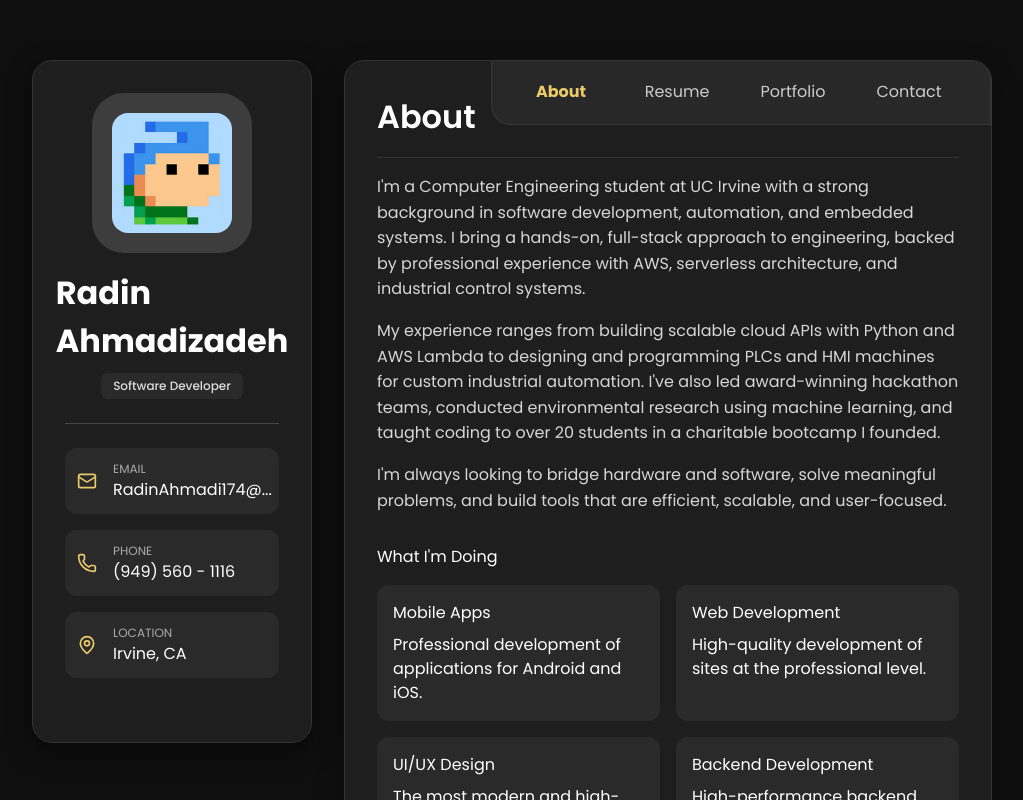
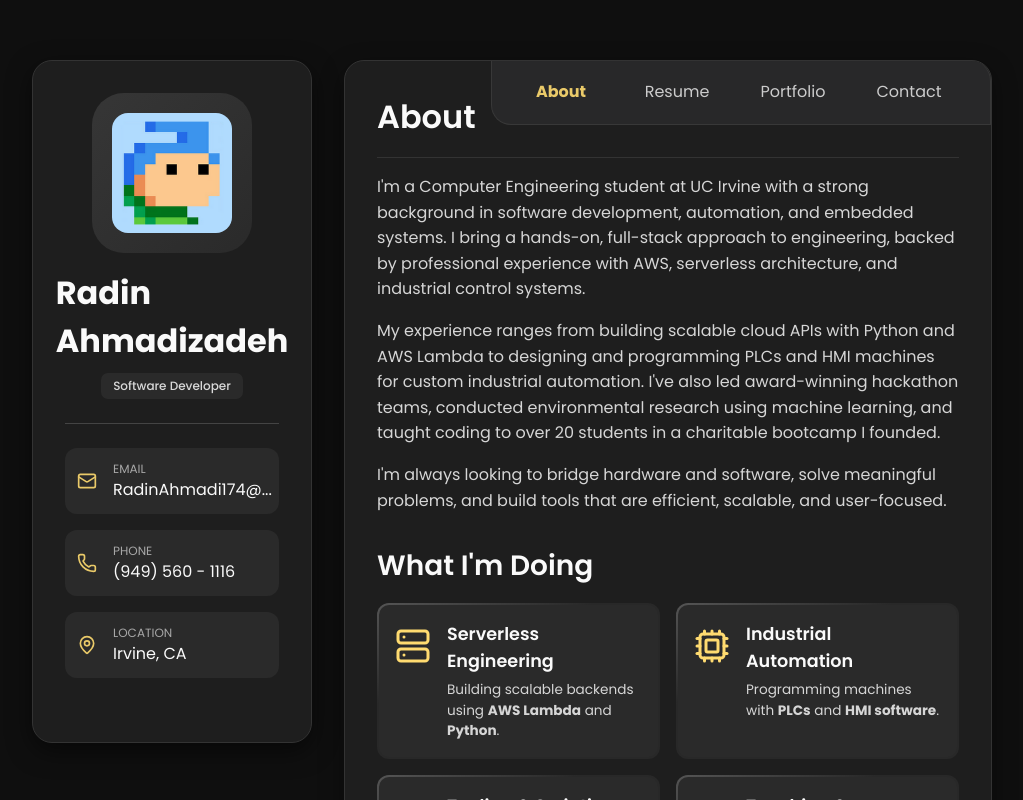
Before and after one commit to BobBobilion/PersonalWebsite, a Next.js app in the folder my-portfolio/: page / in a window 1280 px wide. Shown: the top 800 px of the page, without its empty margins (128-1151 px from the left). Built offline with nearby package versions, Linux system fonts and the light colour scheme.

Commit message:
fixed resume

```diff
--- a/my-portfolio/app/components/PageLayout/PageLayout.tsx
+++ b/my-portfolio/app/components/PageLayout/PageLayout.tsx
@@ -17,11 +17,11 @@ export default function PageLayout({ children }: { children: React.ReactNode })
         style={{
           flex: 1,
           background: "#1e1e1e",
-          color: "white",
+          color: "#fafafa",
           border: "1px solid #333",
           borderRadius: "20px", // 👈 rounded corners
           padding: "2rem",
-          overflow: "hidden", // keeps content clean inside
+          // overflow: "hidden", // keeps content clean inside
           boxShadow: "0 8px 24px rgba(0, 0, 0, 0.4)"
         }}
       >
--- a/my-portfolio/app/components/Pages/About.tsx
+++ b/my-portfolio/app/components/Pages/About.tsx
@@ -1,3 +1,11 @@
+import {
+  Server,
+  Cpu,
+  Terminal,
+  Users
+} from "lucide-react";
+import { ReactNode } from "react";
+
 
 export default function About() {
   return (
@@ -16,29 +24,88 @@ export default function About() {
 
 
       <section style={{ marginTop: "2rem" }}>
-        <h2>What I'm Doing</h2>
+        <h2 style={{ fontSize: "1.75rem", fontWeight: 600 }}>What I'm Doing</h2>
+
         <div style={{ display: "flex", flexWrap: "wrap", gap: "1rem", marginTop: "1rem" }}>
-          <Card title="Mobile Apps" desc="Professional development of applications for Android and iOS." />
-          <Card title="Web Development" desc="High-quality development of sites at the professional level." />
-          <Card title="UI/UX Design" desc="The most modern and high-quality design made at a professional level." />
-          <Card title="Backend Development" desc="High-performance backend services designed for scalability and seamless UX." />
+          <Card
+            title="Serverless Engineering"
+            icon={<Server size={36} color="#ffdb70" />}
+            desc={<>Building scalable backends using <strong>AWS Lambda</strong> and <strong>Python</strong>.</>}
+          />
+
+          <Card
+            title="Industrial Automation"
+            icon={<Cpu size={36} color="#ffdb70" />}
+            desc={<>Programming machines with <strong>PLCs</strong> and <strong>HMI software</strong>.</>}
+          />
+
+          <Card
+            title="Tooling & Scripting"
+            icon={<Terminal size={36} color="#ffdb70" />}
+            desc={<>Automating workflows with <strong>Python</strong> and <strong>SQL</strong> scripts.</>}
+          />
+
+          <Card
+            title="Teaching & Mentorship"
+            icon={<Users size={36} color="#ffdb70" />}
+            desc={<>Leading <strong>bootcamps</strong> and mentoring <strong>CS students</strong>.</>}
+          />
         </div>
       </section>
+
+
+
     </>
   );
 }
 
-function Card({ title, desc }: { title: string; desc: string }) {
+function Card({
+  title,
+  desc,
+  icon
+}: {
+  title: string;
+  desc: React.ReactNode;
+  icon: React.ReactNode;
+}) {
   return (
-    <div style={{
-      flex: "1 1 40%",
-      background: "#2a2a2a",
-      padding: "1rem",
-      borderRadius: "12px",
-      minWidth: "250px"
-    }}>
-      <h3>{title}</h3>
-      <p style={{ marginTop: "0.5rem" }}>{desc}</p>
+    <div
+      style={{
+        flex: "1 1 40%",
+        padding: "2px",
+        borderRadius: "12px",
+        background: "linear-gradient(155deg, #555 0%, #282828 35%)",
+        minWidth: "250px",
+        transition: "transform 0.1s ease-in-out",
+        transform: "scale(1)"
+      }}
+      onMouseEnter={(e) => {
+        e.currentTarget.style.transform = "scale(1.015)";
+      }}
+      onMouseLeave={(e) => {
+        e.currentTarget.style.transform = "scale(1)";
+      }}
+    >
+      <div
+        style={{
+          background: "#2a2a2a",
+          borderRadius: "10px",
+          padding: "1rem",
+          height: "100%",
+          display: "flex",
+          alignItems: "flex-start", // 👈 aligns icon to the top
+          gap: "1rem"
+        }}
+      >
+        {/* Icon on the left, larger */}
+        <div style={{ flexShrink: 0, paddingTop: "0.4rem"}}>{icon}</div>
+
+        {/* Text content */}
+        <div>
+          <h3 style={{ fontSize: "1.1rem", fontWeight: 600, color: "#fafafa", marginBottom: "0.4rem" }}>{title}</h3>
+          <p style={{ fontSize: "0.85rem", color: "#d6d6d6", margin: 0 }}>{desc}</p>
+        </div>
+      </div>
     </div>
   );
 }
--- a/my-portfolio/app/components/Pages/Resume.tsx
+++ b/my-portfolio/app/components/Pages/Resume.tsx
@@ -84,7 +84,7 @@ export default function Resume() {
         />
       </Section>
 
-      {/* <Section title="Projects" icon={<FlaskConical size={20} color="#ffdb70" />} cutHeight={projectsHeight}>
+      <Section title="Projects" icon={<FlaskConical size={20} color="#ffdb70" />} cutHeight={projectsHeight}>
         <TimelineItem
           title="Environmental Research Project"
           subtitle="Developer, Researcher"
@@ -119,7 +119,7 @@ export default function Resume() {
             "Bear Jams: 2nd (2022, UC Berkeley)"
           ]}
         />
-      </Section> */}
+      </Section>
 
       <DownloadResumeButton />
 
@@ -260,80 +260,19 @@ const TimelineItem = forwardRef<HTMLDivElement, {
 });
 
 TimelineItem.displayName = "TimelineItem";
-
-// function DownloadResumeButton() {
-//   return (
-//     <div
-//       style={{
-//         position: "fixed",
-//         bottom: "3rem",
-//         right: "12rem",
-//         zIndex: 999
-//       }}
-//     >
-//       {/* Background container */}
-//       <div
-//         style={{
-//           background: "#1e1e1e",          // solid black backdrop
-//           display: "inline-block",
-//           borderRadius: "10px",
-//         }}
-//       >
-//         <a
-//           href="/Resume - Radin Ahmadizadeh.pdf"
-//           download
-//           style={{
-//             background: "linear-gradient(135deg, #2a2a2a, #1a1a1a)",
-//             borderRadius: "10px",
-//             border: "1px solid #3d3d3d",
-//             padding: "0.9rem 1.25rem",
-//             color: "#ffdb70",
-//             textDecoration: "none",
-//             display: "flex",
-//             alignItems: "center",
-//             gap: "0.5rem",
-//             fontWeight: 500,
-//             fontSize: "1rem",
-//             transition: "all 0.15s ease"
-//           }}
-//           onMouseEnter={(e) => {
-//             e.currentTarget.style.background = "linear-gradient(120deg, rgba(255, 219, 112, 0.1) 30%, #202023 70%)";
-//             e.currentTarget.style.border = "1px solid #ffdb70";
-//           }}
-//           onMouseLeave={(e) => {
-//             e.currentTarget.style.background = "linear-gradient(135deg, #2a2a2a, #1a1a1a)";
-//             e.currentTarget.style.border = "1px solid #3d3d3d";
-//           }}
-//         >
-//           <FileText size={18} />
-//           Download CV
-//         </a>
-//       </div>
-//     </div>
-//   );
-// }
-
 function DownloadResumeButton() {
-  const [isPinned, setIsPinned] = useState(false);
-  const anchorRef = useRef<HTMLDivElement>(null);
-
-  useEffect(() => {
-    const offset = 100; // 👈 adjust this value to delay pinning
-
-    const handleScroll = () => {
-      if (!anchorRef.current) return;
-
-      const rect = anchorRef.current.getBoundingClientRect();
-      const bottomVisible = rect.top <= window.innerHeight && rect.bottom + offset <= window.innerHeight;
-
-      setIsPinned(bottomVisible);
-    };
-    window.addEventListener("scroll", handleScroll, { passive: true });
-    return () => window.removeEventListener("scroll", handleScroll);
-  }, []);
-
-  // Shared button element
-  const button = (
+  return (
+    <div
+      style={{
+        position: "sticky",
+        bottom: "2rem", // 👈 sticks 2rem from bottom of scrollable parent
+        display: "flex",
+        justifyContent: "flex-end",
+        marginTop: "3rem",
+        marginRight: "2rem",
+        zIndex: 2
+      }}
+    >
       <div
         style={{
           background: "#0f0f0f",
@@ -343,7 +282,7 @@ function DownloadResumeButton() {
         }}
       >
         <a
-        href="/resume.pdf"
+          href="/Resume - Radin Ahmadizadeh.pdf"
           download
           style={{
             background: "linear-gradient(135deg, #2a2a2a, #1a1a1a)",
@@ -360,11 +299,13 @@ function DownloadResumeButton() {
             transition: "all 0.15s ease"
           }}
           onMouseEnter={(e) => {
-          e.currentTarget.style.background = "linear-gradient(120deg, rgba(255, 219, 112, 0.1) 30%, #202023 70%)";
+            e.currentTarget.style.background =
+              "linear-gradient(120deg, rgba(255, 219, 112, 0.1) 30%, #202023 70%)";
             e.currentTarget.style.border = "1px solid #ffdb70";
           }}
           onMouseLeave={(e) => {
-          e.currentTarget.style.background = "linear-gradient(135deg, #2a2a2a, #1a1a1a)";
+            e.currentTarget.style.background =
+              "linear-gradient(135deg, #2a2a2a, #1a1a1a)";
             e.currentTarget.style.border = "1px solid #3d3d3d";
           }}
         >
@@ -372,31 +313,6 @@ function DownloadResumeButton() {
           Download CV
         </a>
       </div>
-  );
-
-  return (
-    <>
-      {/* Anchor element to detect scroll position */}
-      <div ref={anchorRef} style={{ height: "1px" }} />
-
-      {isPinned ? (
-        // Docked inside layout
-        <div style={{ display: "flex", justifyContent: "flex-end", marginTop: "2rem", marginRight: "2rem"}}>
-          {button}
     </div>
-      ) : (
-        // Floating in bottom-right corner
-        <div
-          style={{
-            position: "fixed",
-            right: "14rem",
-            bottom: "3rem",
-            zIndex: 999
-          }}
-        >
-          {button}
-        </div>
-      )}
-    </>
   );
 }
--- a/my-portfolio/app/components/Sidebar/Sidebar.tsx
+++ b/my-portfolio/app/components/Sidebar/Sidebar.tsx
@@ -16,7 +16,7 @@ export default function Sidebar() {
         border: "1px solid #333",
         boxShadow: "0 8px 24px rgba(0, 0, 0, 0.5)",
         // margin: "2rem",
-        color: "white",
+        color: "#fafafa",
         position: "sticky",
         top: "2rem",
         height: "fit-content"
@@ -25,7 +25,7 @@ export default function Sidebar() {
       <div style={{ display: "flex", flexDirection: "column", alignItems: "center" }}>
         <div
           style={{
-            background: "#3d3d3d",
+            background: "linear-gradient(135deg, #363636, #2a2a2a)",
             padding: "1rem",
             borderRadius: "20%",
             display: "flex",
@@ -111,7 +111,8 @@ function InfoBlock({
 
   const handleCopy = () => {
     navigator.clipboard.writeText(valueToCopy);
-    toast.success(`${label} copied!`);
+    const copyText = label[0] + label.slice(1).toLowerCase();
+    toast.success(`${copyText} copied!`);
     setCopied(true);
     setTimeout(() => setCopied(false), 1000);
   };
--- a/my-portfolio/app/globals.css
+++ b/my-portfolio/app/globals.css
@@ -1,7 +1,7 @@
 @import "tailwindcss";
 
 :root {
-  --background: #ffffff;
+  --background: #fafafa;
   --foreground: #171717;
 }
 
@@ -31,21 +31,27 @@ body {
   border: 1px solid #444;
   font-size: 0.9rem;
   box-shadow: 0 4px 16px rgba(0, 0, 0, 0.4);
-  max-width: 260px !important;
+  max-width: 220px !important;
   padding: 0.75rem 1rem !important;
+  gap: 0.5rem !important;
 }
 
 /* Make the toast close button white */
 .Toastify__close-button {
-  color: #fff !important;
+  color: #fafafa !important;
   opacity: 1 !important;
 }
 
 /* Optional: change hover color */
 .Toastify__close-button:hover {
-  color: #fff !important;
+  color: #fafafa !important;
 }
 /* globals.css or inside your layout CSS */
 html {
   overflow-y: scroll;
 }
+
+::selection {
+  background: #f9eeb0; /* light yellow */
+  color: #000;         /* optional: darker text for contrast */
+}
```
Lines whose indentation alone changed are shown as unchanged.
